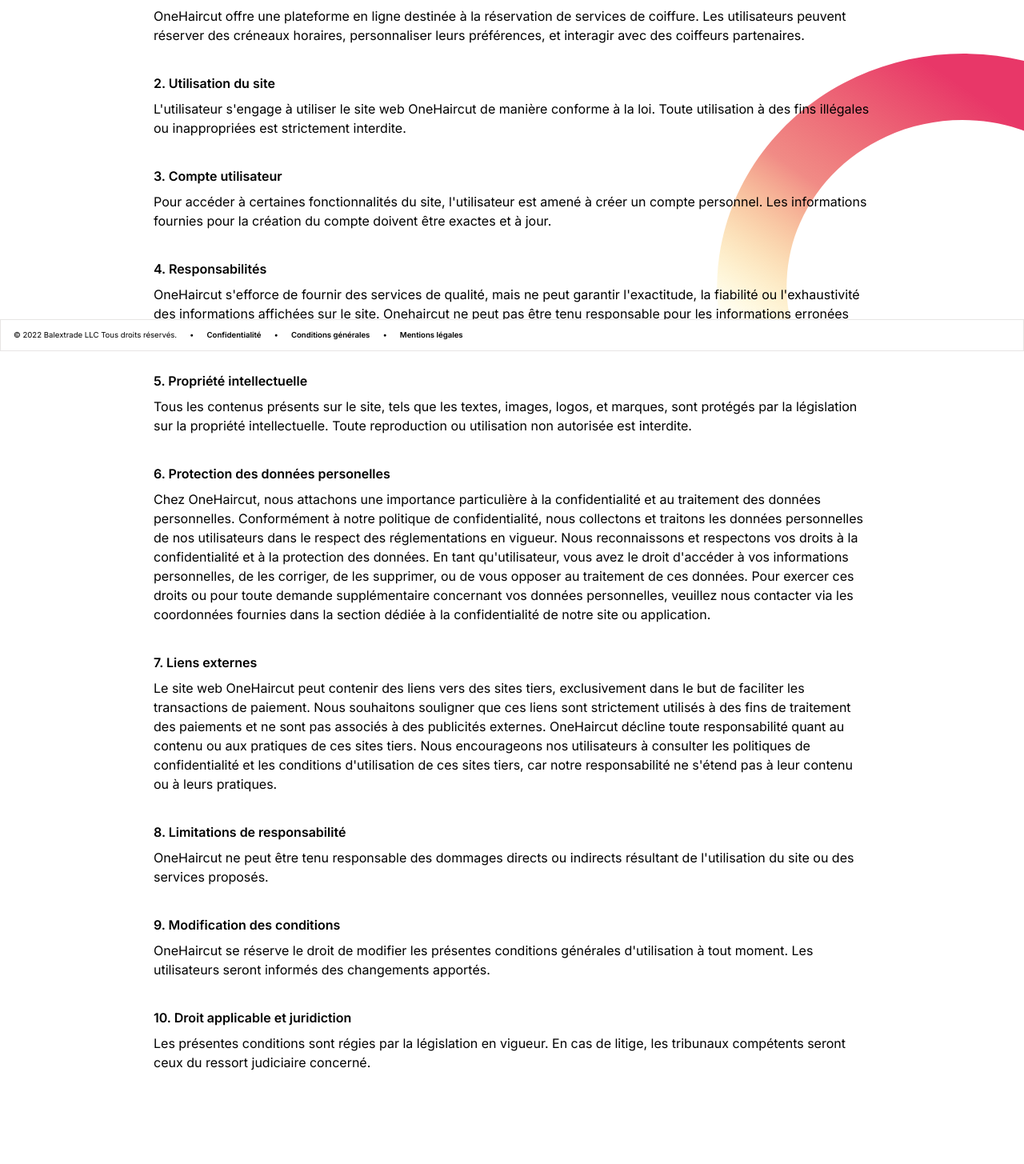
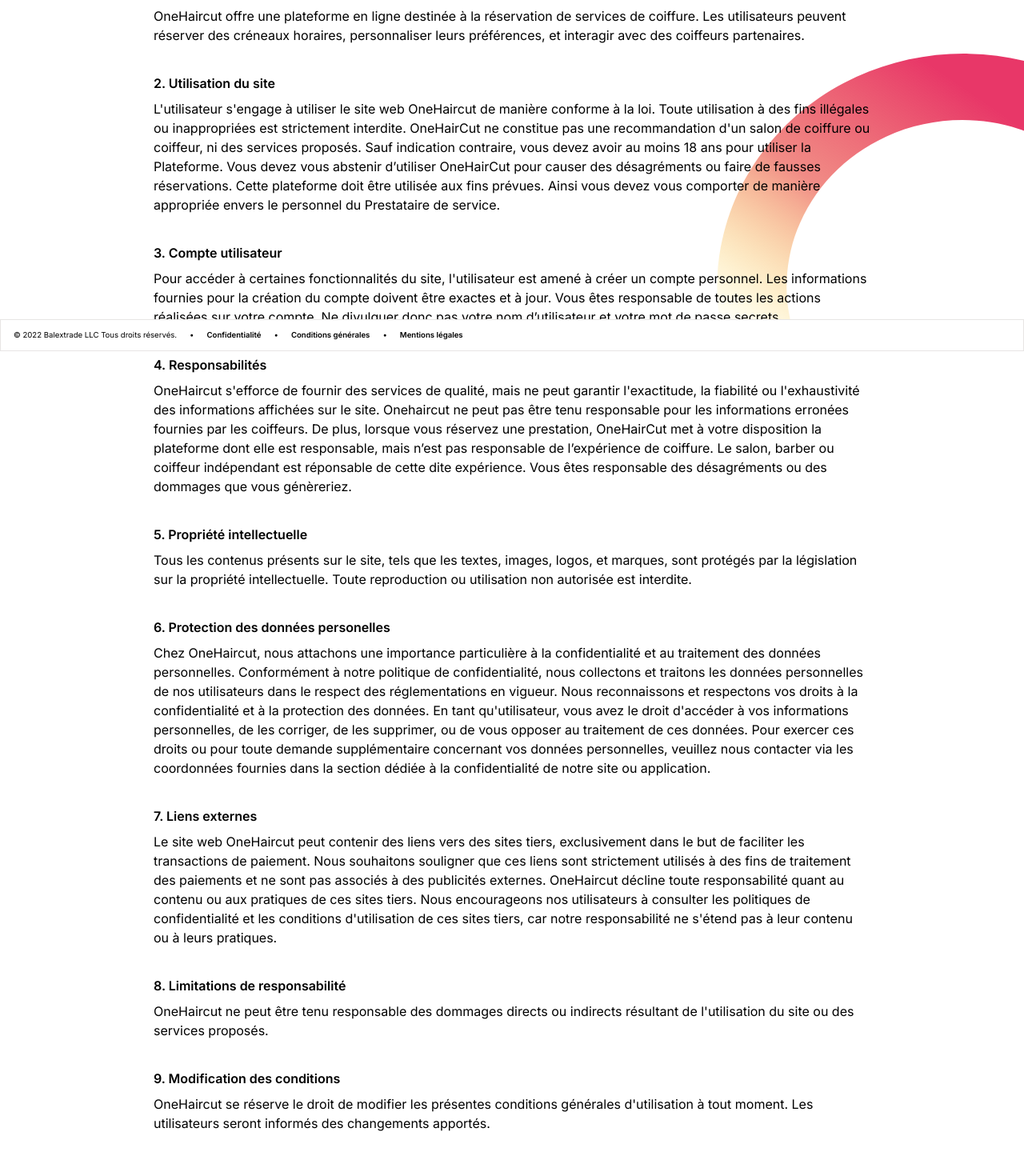
Before and after one commit to silverknight59222/onehaircut-frontend, a Next.js app: page /terms in a window 1280 px wide. Shown: the part 361-1816 px from the top of the page at 80% size. Before the commit the page ends 1789 px from the top, so only its background shows below. Built offline with nearby package versions, Linux system fonts and the light colour scheme.

Commit message:
TermsOfServices update

```diff
--- a/src/components/shared/termsOfService.tsx
+++ b/src/components/shared/termsOfService.tsx
@@ -39,17 +39,24 @@ const termsPage = () => {
         <h1 className={`my-3 ${Theme_A.textFont.headerH4}`}>
           2. Utilisation du site</h1>
         <p className='pb-6'>
-          L'utilisateur s'engage à utiliser le site web OneHaircut de manière conforme à la loi. Toute utilisation à des fins illégales ou inappropriées est strictement interdite.</p>
+          L'utilisateur s'engage à utiliser le site web OneHaircut de manière conforme à la loi. Toute utilisation à des fins illégales ou inappropriées est strictement interdite.
+          OneHairCut ne constitue pas une recommandation d'un salon de coiffure ou coiffeur, ni des services proposés.
+          Sauf indication contraire, vous devez avoir au moins 18 ans pour utiliser la Plateforme.
+          Vous devez vous abstenir d’utiliser OneHairCut pour causer des désagréments ou faire de fausses réservations. Cette plateforme doit être utilisée aux fins prévues.  Ainsi vous devez vous comporter de manière appropriée envers le personnel du Prestataire de service. </p>
 
         <h1 className={`my-3 ${Theme_A.textFont.headerH4}`}>
           3. Compte utilisateur</h1>
         <p className='pb-6'>
-          Pour accéder à certaines fonctionnalités du site, l'utilisateur est amené à créer un compte personnel. Les informations fournies pour la création du compte doivent être exactes et à jour. </p>
+          Pour accéder à certaines fonctionnalités du site, l'utilisateur est amené à créer un compte personnel. Les informations fournies pour la création du compte doivent être exactes et à jour. Vous êtes responsable de toutes les actions réalisées sur votre compte. Ne divulguer donc pas votre nom d’utilisateur et votre mot de passe secrets.</p>
 
         <h1 className={`my-3 ${Theme_A.textFont.headerH4}`}>
           4. Responsabilités</h1>
         <p className='pb-6'>
-          OneHaircut s'efforce de fournir des services de qualité, mais ne peut garantir l'exactitude, la fiabilité ou l'exhaustivité des informations affichées sur le site. Onehaircut ne peut pas être tenu responsable pour les informations erronées fournies par les coiffeurs.</p>
+          OneHaircut s'efforce de fournir des services de qualité, mais ne peut garantir l'exactitude, la fiabilité ou l'exhaustivité des informations affichées sur le site. Onehaircut ne peut pas être tenu responsable pour les informations erronées fournies par les coiffeurs.
+
+          De plus, lorsque vous réservez une prestation, OneHairCut met à votre disposition la plateforme dont elle est responsable, mais n’est pas responsable de l’expérience de coiffure. Le salon, barber ou coiffeur indépendant est réponsable de cette dite expérience.
+
+          Vous êtes responsable des désagréments ou des dommages que vous génèreriez.</p>
 
         <h1 className={`my-3 ${Theme_A.textFont.headerH4}`}>
           5. Propriété intellectuelle</h1>
@@ -79,7 +86,9 @@ const termsPage = () => {
         <h1 className={`my-3 ${Theme_A.textFont.headerH4}`}>
           10. Droit applicable et juridiction</h1>
         <p className='pb-6'>
-          Les présentes conditions sont régies par la législation en vigueur. En cas de litige, les tribunaux compétents seront ceux du ressort judiciaire concerné.  </p>
+          Les présentes conditions sont régies par la législation en vigueur. En cas de litige, les tribunaux compétents seront ceux du ressort judiciaire concerné.
+          Vous devez coopérer à tous les contrôles anti-fraude/anti-blanchiment que nous sommes obligés d'effectuer.
+        </p>
 
       </div>
 
```
